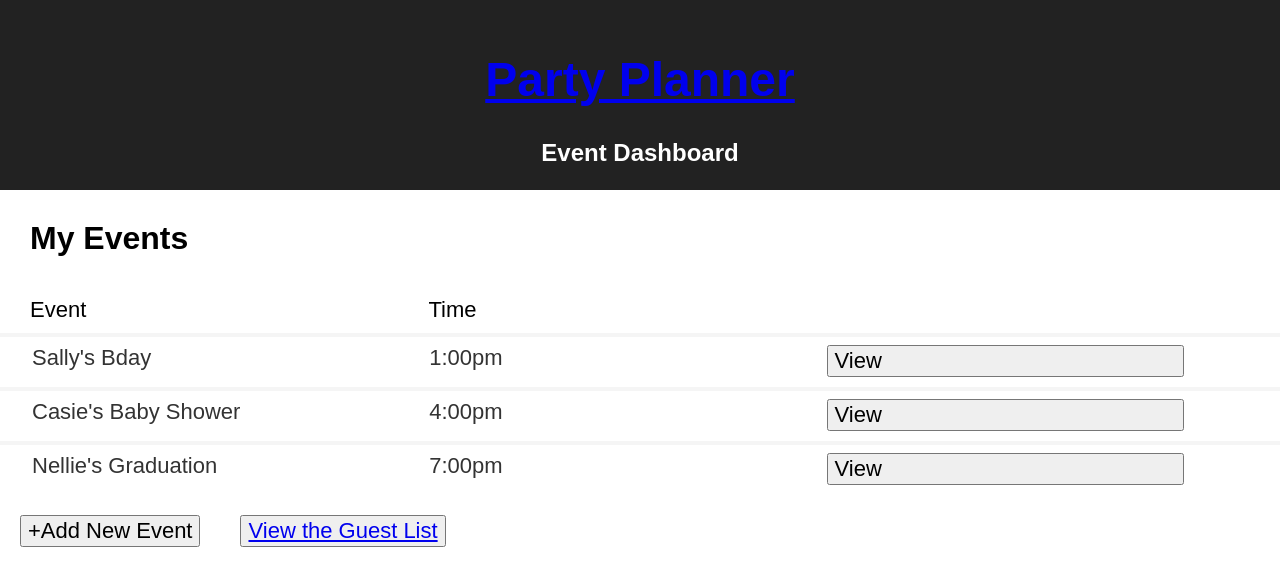
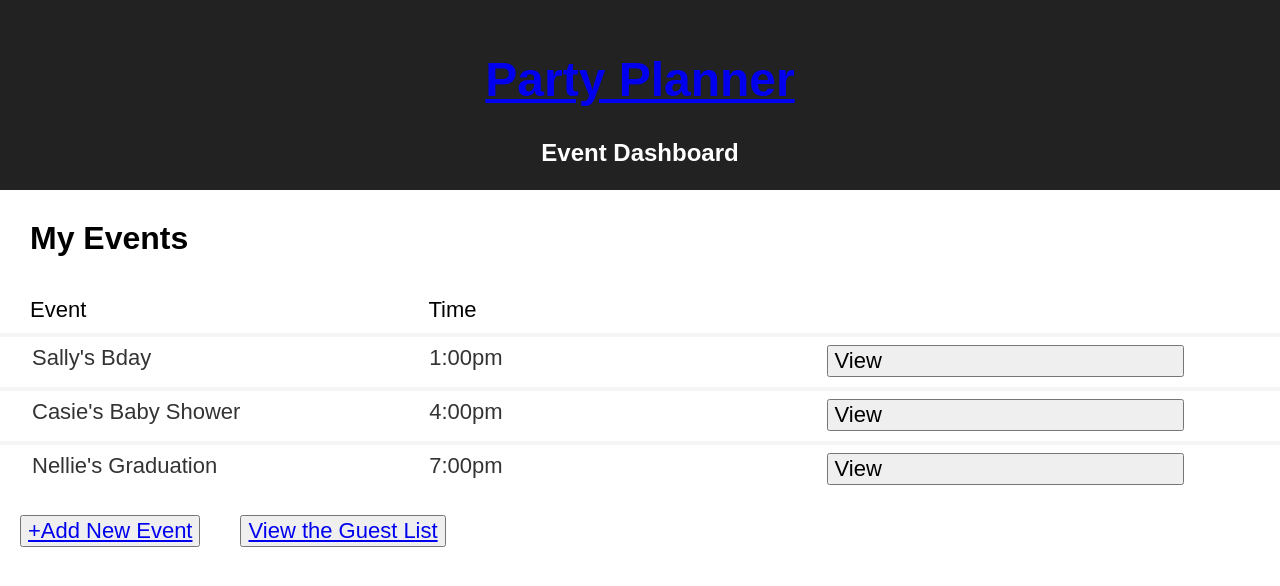
Before and after one commit to krits29/CongressionalAppChallenge, a React (Create React App) app in the folder cong-app-challenge/: page / in a window 1280 px wide. Shown: the top 586 px of the page. Built offline with nearby package versions, Linux system fonts and the light colour scheme.

Commit message:
Button fix

```diff
--- a/cong-app-challenge/src/EventDashboard/EventDashboard.js
+++ b/cong-app-challenge/src/EventDashboard/EventDashboard.js
@@ -18,11 +18,15 @@ class EventDashboard extends Component {
             <Event eventName="Sally's Bday" eventTime="1:00pm"/>
             <Event eventName="Casie's Baby Shower" eventTime="4:00pm"/>
             <Event eventName="Nellie's Graduation" eventTime="7:00pm"/>
-            <button>+Add New Event</button>
+            <button>
+            <Link to = {{pathname: "/createnewevent"}}>+Add New Event</Link>
+            </button>
             <button>
                 <Link to = {{pathname: "/guestlist"}}>View the Guest List</Link>
             </button>
           </div>
+
+
         );
     }
 }
```
